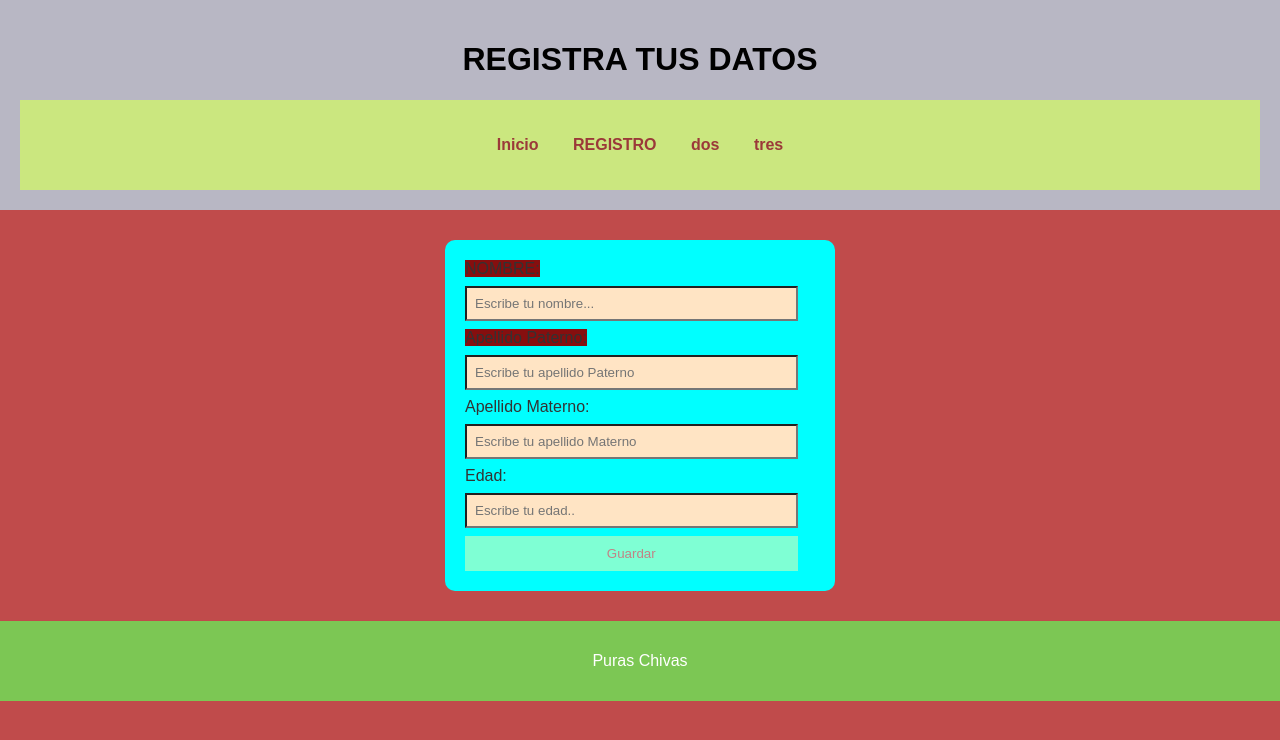
After one commit to carlosr455632-lgtm/CAR, a Django app: template ramirez/templates/ramirez/formregistro.html in a window 1280 px wide. The commit adds this page. Shown: the top 740 px of the page. Run offline with Django 5.2, Linux system fonts and the light colour scheme; the template is opened without the code that fills it, so the values that code supplies are empty.

Commit message:
agrege un formulario y le puse estilo

```diff
--- a/ramirez/static/ramirez/estilos.css
+++ b/ramirez/static/ramirez/estilos.css
@@ -1,13 +1,13 @@
 body {
     font-family: Arial, sans-serif;
     margin: 0;
-    background-color: #860f0f;
+    background-color: #c04b4b;
     color: #333;
 }
 
 /* ENCABEZADO */
 header {
-    background-color: rgb(4, 1, 41);
+    background-color: rgb(184, 183, 196);
     color: rgb(0, 0, 0);
     text-align: center;
     padding: 20px;
@@ -15,7 +15,7 @@ header {
 
 /* MENÚ */
 nav {
-    background-color: #c18486;
+    background-color: #cbe77f;
     padding: 10px;
 }
 nav ul {
@@ -35,7 +35,7 @@ nav a {
 }
 
 nav a:hover {
-    color: #501313;
+    color: #659dc2;
 }
 
 /* CONTENIDO PRINCIPAL */
@@ -63,3 +63,29 @@ footer {
     text-align: center;
     padding: 15px;
 }
+form {
+    background-color: aqua;
+    width: 350px;
+    margin: 30px auto;
+    padding: 20px;
+    border-radius: 10px;
+}
+input, select, textarea{
+    width: 95%;
+    padding: 8px;
+    margin: 8px 0;
+    box-sizing: border-box;
+    background-color: bisque;
+}
+button{
+    background-color: aquamarine;
+    color: #c18486;
+    padding: 10px;
+    border: none;
+    width: 95%;
+    cursor: pointer;
+}
+label{
+    background-color: #860f0f;
+
+}
--- /dev/null
+++ b/ramirez/templates/ramirez/formregistro.html
@@ -0,0 +1,50 @@
+{% load static %}
+<!DOCTYPE html>
+<html lang="es">
+<head>
+    <meta charset="UTF-8">
+    <meta name="viewport" content="width=device-width, initial-scale=1.0">
+    <title>REGISTRO</title>
+
+    <link rel="stylesheet" href="{% static 'ramirez/estilos.css' %}">
+</head>
+
+<body>
+
+    <!-- ENCABEZADO -->
+    <header>
+        <h1>REGISTRA TUS DATOS</h1>
+
+        <!-- MENÚ DE NAVEGACIÓN -->
+        <nav>
+            <ul>
+                <li><a href="inicio">Inicio</a></li>
+                <li><a href="registro">REGISTRO</a></li>
+                <li><a href="#">dos</a></li>
+                <li><a href="#">tres</a></li>
+            </ul>
+        </nav>
+    </header>
+    <form method="¨POST">
+        <label>NOMBRE:</label>
+        <input type="¨text" name="nombre" placeholder="Escribe tu nombre..."required>
+        <label>Apellido Paterno:</label>
+        <input type="text" name="apellidop" placeholder="Escribe tu apellido Paterno" required
+        <label>Apellido Materno:</label>
+        <input type="text" name="apellidom" placeholder="Escribe tu apellido Materno"
+        <label>Edad:</label>
+        <input type="number" name="edad" min="14" max="25" placeholder="Escribe tu edad.."required>
+        <button type="submit">Guardar</button>
+
+
+
+    </form>
+
+     <!-- PIE DE PÁGINA -->
+
+    <footer>
+        <p>Puras Chivas</p>
+    </footer>
+
+</body>
+</html>
--- a/ramirez/templates/ramirez/inicio.html
+++ b/ramirez/templates/ramirez/inicio.html
@@ -19,8 +19,8 @@
         <nav>
             <ul>
                 <li><a href="#inicio">Inicio</a></li>
-                <li><a href="#">uno</a></li>
-                <li><a href="#">dos</a></li>
+                <li><a href="#">INICIO</a></li>
+                <li><a href="#">REGISTRO</a></li>
                 <li><a href="#">tres</a></li>
             </ul>
         </nav>
```
Also changed, not shown: CAR/urls.py (+4 -13 lines).
